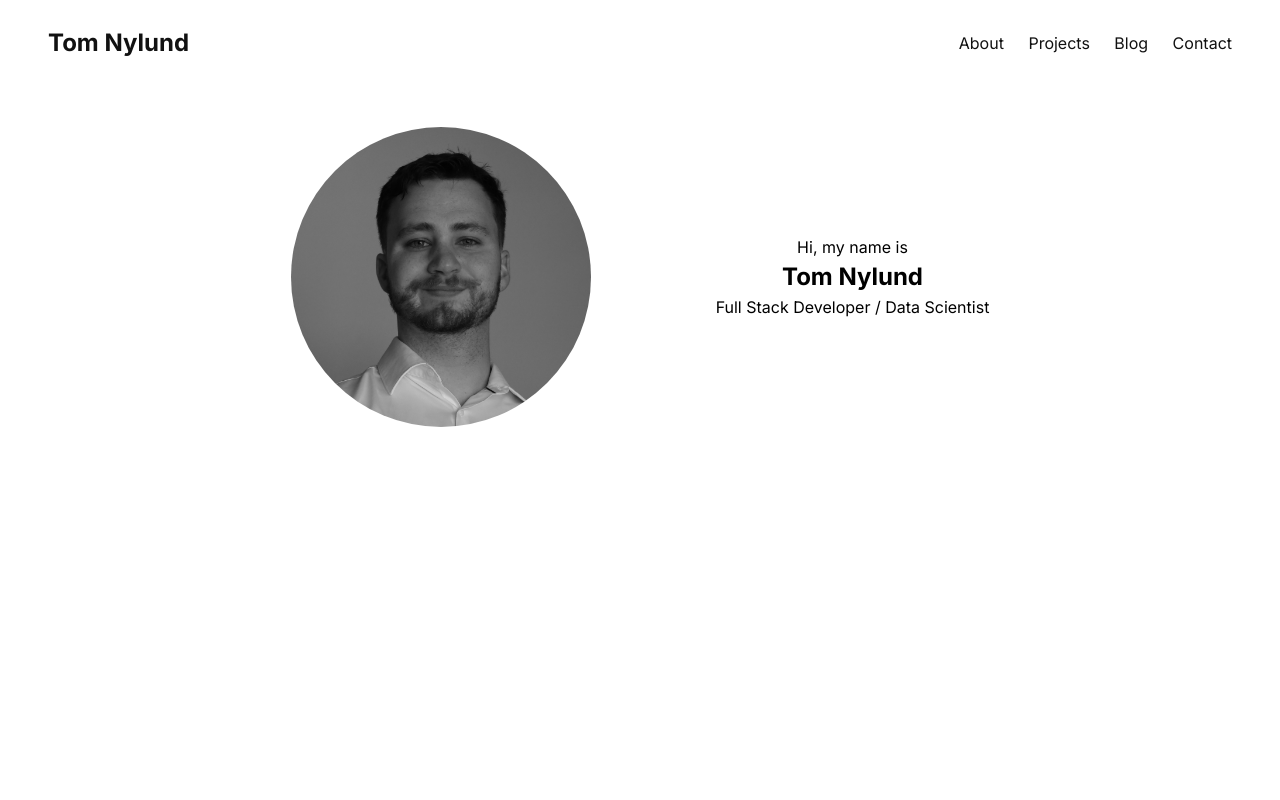
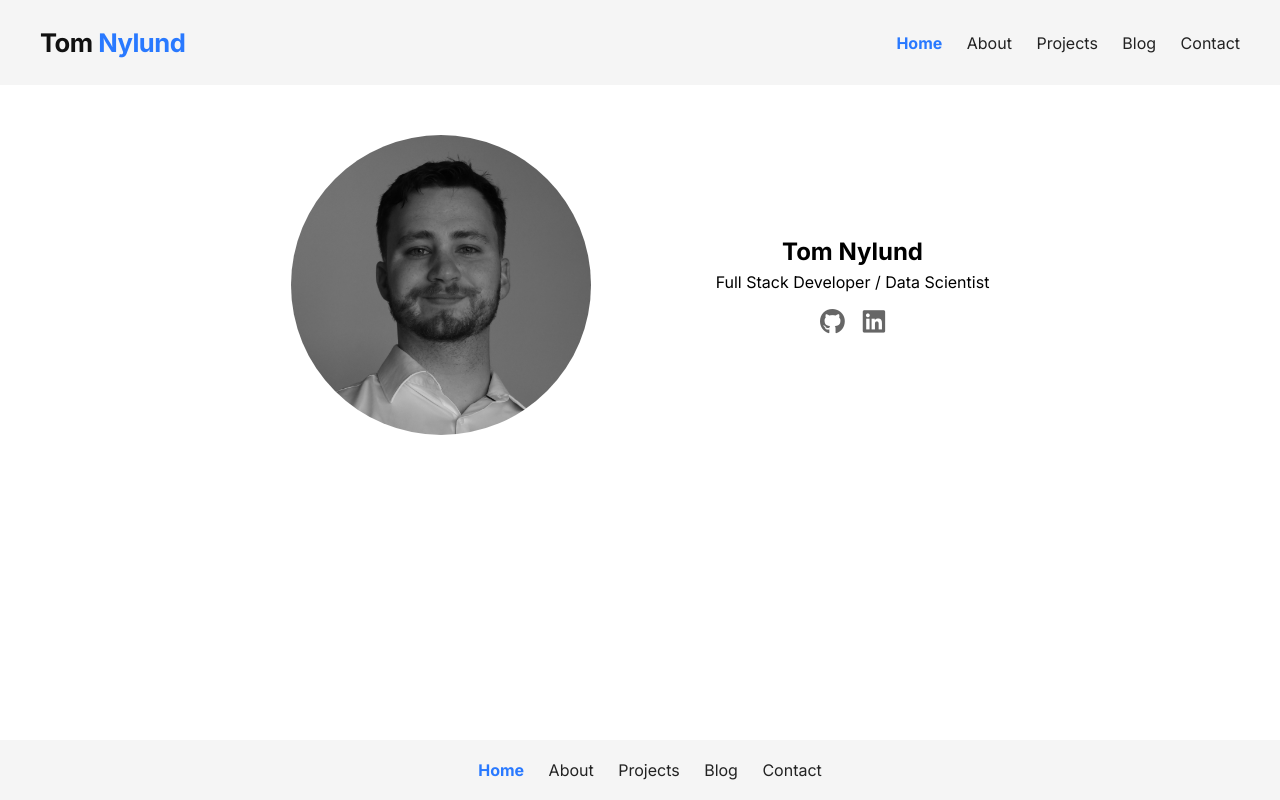
Before and after one commit to nylzy/portfolio-site, a plain HTML site: page index.html in a window 1280 px wide. Drawn offline with Linux system fonts and the light colour scheme.

Commit message:
Style updates

```diff
--- a/index.html
+++ b/index.html
@@ -5,30 +5,52 @@
     <title>Tom Nylund</title>
     <link rel="stylesheet" href="styles.css">
     <link href="https://fonts.googleapis.com/css2?family=Inter:wght@300;400;600;700&display=swap" rel="stylesheet">
+    <link
+        rel="stylesheet"
+        href="https://cdnjs.cloudflare.com/ajax/libs/font-awesome/6.5.1/css/all.min.css"
+    />
+
 </head>
 <body>
 <header class="site-header">
-    <h1 class="logo">Tom Nylund</h1>
-
+    <h1 class="logo">Tom <span>Nylund</span></h1>
     <nav class="nav">
+        <a href="index.html" class="active">Home</a>
         <a href="about.html">About</a>
         <a href="projects.html">Projects</a>
         <a href="blog.html">Blog</a>
         <a href="contact.html">Contact</a>
     </nav>
 </header>
+
 <main>
     <section class="intro">
         <img class="intro-photo" src="me.JPG" alt="Photo of Tom Nylund">
         <div class="intro-text">
-        <p class="intro-kicker">Hi, my name is</p>
-        <h1 class="intro-name">Tom Nylund</h2>
+            <h1 class="intro-name">Tom Nylund</h1>
             <p class="intro-description">
                 Full Stack Developer / Data Scientist
             </p>
+            <div class="socials">
+                <a href="https://github.com/nylzy" target="_blank" aria-label="GitHub">
+                    <i class="fa-brands fa-github"></i>
+                </a>
+                <a href="https://www.linkedin.com/in/tom-nylund-250804251/" target="_blank" aria-label="LinkedIn">
+                    <i class="fa-brands fa-linkedin"></i>
+                </a>
+            </div>
         </div>
     </section>
+</main>
 
-</main>
+<footer class="footer">
+    <nav class="nav">
+        <a href="index.html" class="active">Home</a>
+        <a href="about.html">About</a>
+        <a href="projects.html">Projects</a>
+        <a href="blog.html">Blog</a>
+        <a href="contact.html">Contact</a>
+    </nav>
+</footer>
 </body>
 </html>
--- a/styles.css
+++ b/styles.css
@@ -1,38 +1,68 @@
-.site-header {
-    display: flex;
-    justify-content: space-between; /* pushes left + right */
-    align-items: center;            /* vertical centering */
-    padding: 20px 40px;
-    background-color: #ffffff;
+* {
     font-family: 'Inter', system-ui, sans-serif;
 }
 
+html, body {
+    margin: 0;
+    padding: 0;
+    height: 100%;
+}
+
+body {
+    display: flex;
+    flex-direction: column;
+}
+
+main {
+    flex: 1;
+}
+
+.site-header {
+    display: flex;
+    justify-content: space-between;
+    align-items: center;
+    padding: 10px 40px;
+    background-color: #F5F5F5;
+}
+
 .logo {
+    font-size: 1.6rem;
+    font-weight: 700;
     color: #111111;
-    margin: 0;
-    font-size: 1.5rem;
+    letter-spacing: -0.5px;
+    transition: transform 0.2s ease, opacity 0.2s ease;
+}
+
+.logo span {
+    color: #2979FF;
 }
 
 .nav a {
     margin-left: 20px;
     text-decoration: none;
-    color: #111111;
+    color: #222222;
     font-weight: 500;
+    background-color: #F5F5F5;
 }
 
 .nav a:hover {
     text-decoration: underline;
 }
 
+.nav a.active {
+    color: #2979FF;
+    font-weight: 700;
+
+}
+
 .intro {
     display: flex;
     align-items: center;
-    justify-content: center; /* keep them together on the left */
-    gap: 125px;                   /* fixed spacing between image and text */
+    justify-content: center;
+    gap: 125px;
     min-height: 50vh;
     padding: 10px;
     box-sizing: border-box;
-    font-family: 'Inter', system-ui, sans-serif;
 }
 
 .intro-photo {
@@ -47,6 +77,36 @@
 
 .intro-text p,
 .intro-text h1 {
-    margin: 0;          /* remove default browser spacing */
-    line-height: 1.5;   /* controls spacing between lines inside each element */
+    margin: 0;
+    line-height: 1.5;
 }
+
+.contact {
+    text-align: center;
+    padding-top: 5rem;
+    flex: 1;
+}
+
+.footer {
+    text-align: center;
+    padding: 20px 0;
+    background-color: #F5F5F5;
+}
+
+.socials {
+    display: flex;
+    gap: 18px;
+    justify-content: center;
+    margin-top: 0.75rem;
+}
+
+.socials a {
+    color: #666;
+    font-size: 1.6rem;
+    transition: color 0.2s ease, transform 0.2s ease;
+}
+
+.socials a:hover {
+    color: #2979FF;
+    transform: translateY(-2px);
+}
```
Also changed, not shown: about.html (added, +22 -0 lines), blog.html (added, +22 -0 lines), contact.html (added, +35 -0 lines), projects.html (added, +22 -0 lines). Lines whose indentation alone changed are shown as unchanged.
